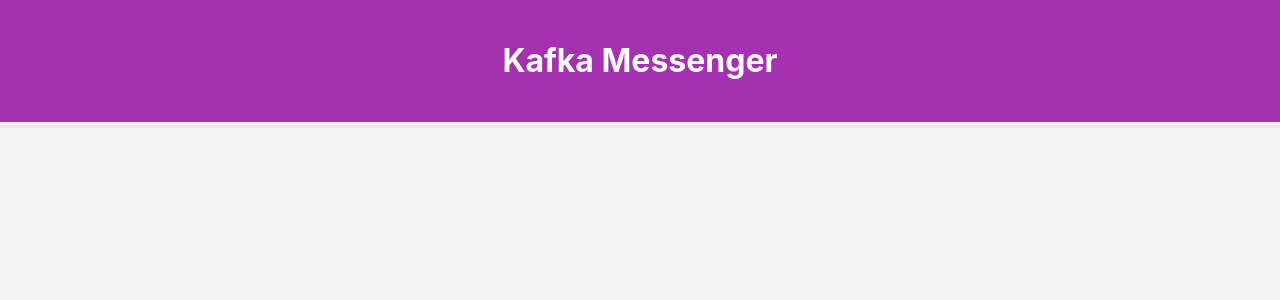
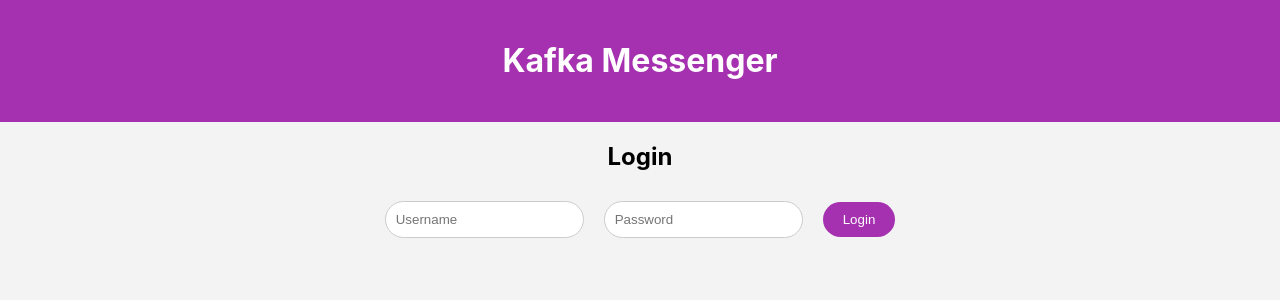
Before and after one commit to Birla10/kafka-messenger, a React (Create React App) app in the folder kafka-messenger-ui/: page / in a window 1280 px wide. Before the commit this address had no page. Shown: the top 300 px of the page. Built offline with nearby package versions, Linux system fonts and the light colour scheme.

Commit message:
break point 1

```diff
--- a/kafka-messenger-ui/src/App.js
+++ b/kafka-messenger-ui/src/App.js
@@ -35,7 +35,7 @@ function App() {
       </header>
       <Routes>
         <Route
-          path="/login"
+          path="/"
           element={
             <>
               <Login onLogin={handleLogin} />
--- a/kafka-messenger-ui/src/Login.js
+++ b/kafka-messenger-ui/src/Login.js
@@ -1,37 +1,24 @@
 import React, { useState } from 'react';
-import axios from 'axios';
 
 const Login = ({ onLogin }) => {
   const [username, setUsername] = useState('');
   const [password, setPassword] = useState('');
   const [error, setError] = useState('');
 
-  const handleLogin = async () => {
-    setError(''); // Clear any existing errors
-    try {
-      // Replace with your API endpoint
-      const response = await axios.post('http://localhost:9090/login', {
-        username: username.trim(),
-        password: password.trim(),
-      });
-      onLogin(response.data); // Assuming the response contains the data needed for login
-    } catch (err) {
-      // If there's an error, set it to be displayed.
-      setError(err.response?.data?.message || 'Login failed');
+  const handleLogin = () => {
+    // Simulate authentication with backend (replace with actual API call)
+    if (username.trim() === 'user' && password.trim() === 'password') {
+      console.log(username)
+      onLogin(username);
+    } else {
+      setError('Invalid username or password');
     }
-  };
-
-  // Handle form submission to prevent default browser behaviour
-  const handleSubmit = (e) => {
-    e.preventDefault();
-    handleLogin();
   };
 
   return (
     <div className="login-container">
       <h2>Login</h2>
       {error && <div className="error">{error}</div>}
-      <form onSubmit={handleSubmit}>
       <input
         type="text"
         placeholder="Username"
@@ -44,8 +31,7 @@ const Login = ({ onLogin }) => {
         value={password}
         onChange={(e) => setPassword(e.target.value)}
       />
-        <button type="submit">Login</button>
-      </form>
+      <button onClick={handleLogin}>Login</button>
     </div>
   );
 };
```
Lines whose indentation alone changed are shown as unchanged.
